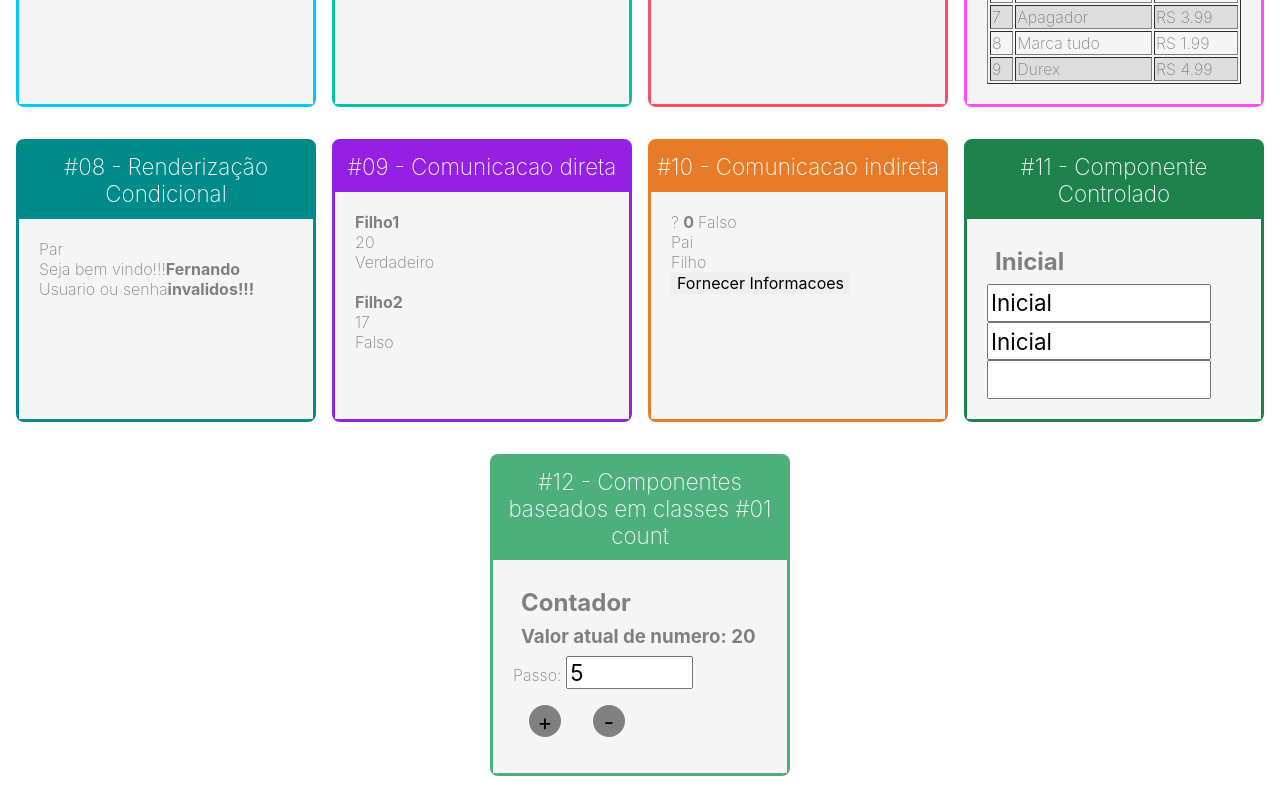
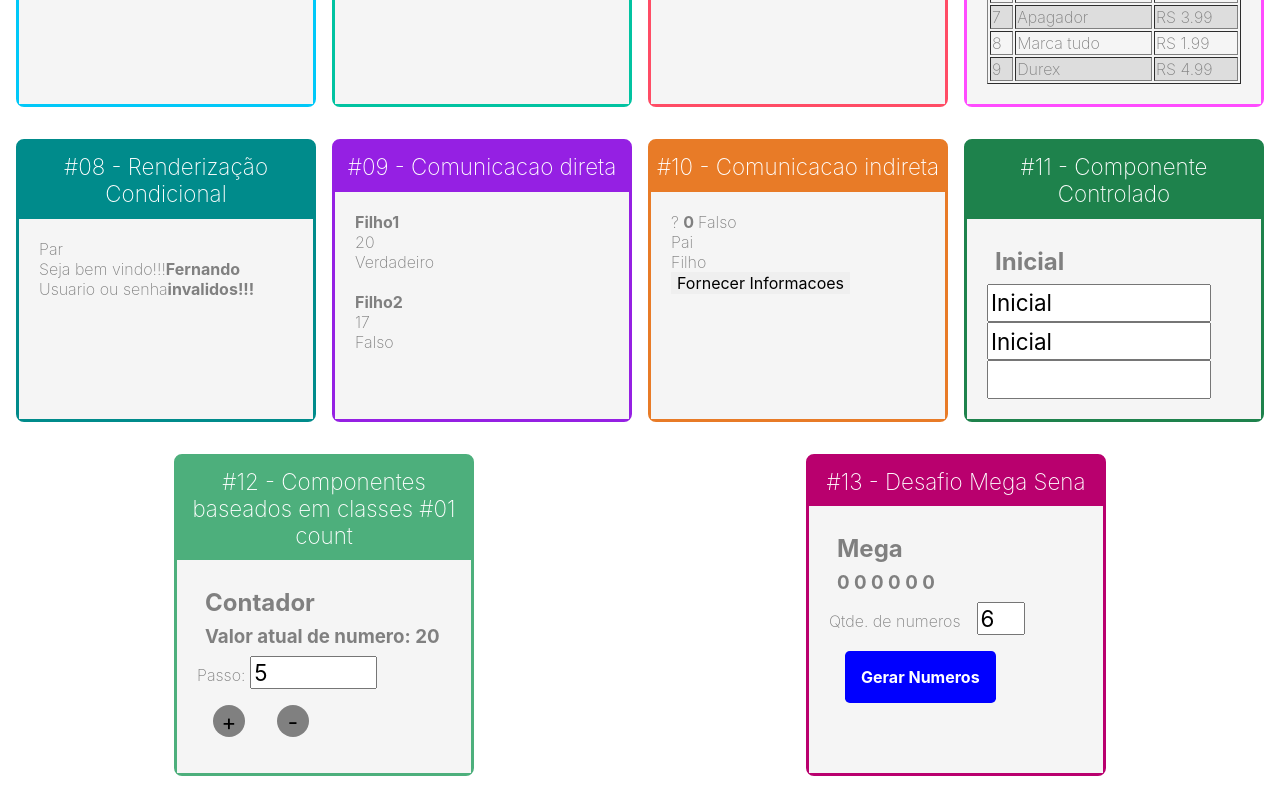
Before and after one commit to mrcomputer2018/primeiro, a React (Create React App) app: page / in a window 1280 px wide. Shown: the part 680-1480 px from the top of the page. Built offline with nearby package versions, Linux system fonts and the light colour scheme.

Commit message:
desafio mega sena

```diff
--- a/src/app.jsx
+++ b/src/app.jsx
@@ -17,6 +17,7 @@ import DiretaPai from "./components/comunicacao/DiretaPai"
 import IndiretaPai from "./components/comunicacao/IndiretaPai"
 import Input from "./components/formulario/Input"
 import Contador from "./components/contador/Contador"
+import Mega from "./components/mega/Mega"
 
 function App(props) {
     return (
@@ -84,6 +85,10 @@ function App(props) {
                 <Card titulo="#12 - Componentes baseados em classes #01 count"  color="#4daf7c">
                     <Contador numeroInicial={20}/>
                 </Card>
+
+                <Card titulo="#13 - Desafio Mega Sena"  color="#b9006e">
+                    <Mega />
+                </Card>
             </div>
         </div>
     )
--- a/src/components/contador/PassoForm.jsx
+++ b/src/components/contador/PassoForm.jsx
@@ -8,7 +8,7 @@ const PassoForm = (props) => {
                 id="passoInput"
                 type="number"
                 value={ props.passo }
-                /** + ppara converter para inteiro */
+                /** + para converter para inteiro */
                 onChange={ evento =>props.setPasso(+evento.target.value) }
             />
         </div>
--- /dev/null
+++ b/src/components/mega/Mega.css
@@ -0,0 +1,14 @@
+.Mega input {
+    font-size: 1.4rem;
+    width: 3rem;
+    margin-left: 1rem;
+}
+
+.Mega button {
+    background-color: blue;
+    color: white;
+    margin: 1rem;
+    padding: 1rem;
+    border-radius: .3rem;
+    font-weight: bold;
+}
--- /dev/null
+++ b/src/components/mega/Mega.jsx
@@ -0,0 +1,40 @@
+import React, { useState} from 'react';
+import "./Mega.css"
+
+const Mega = (props) => {
+    function gerarNumeroNaoContido(min, max, array) {
+        const aleatorio = parseInt(Math.random() * ((max + 1) - min)) + min
+        return array.includes(aleatorio) ?  gerarNumeroNaoContido(min, max, array) : aleatorio
+    }
+
+    function gerarNumeros(qtde) {
+        /** Fill para encher o array coom zeros */
+        const numeros = Array(qtde).fill(0).reduce((nums) => {
+            const novoNumero =  gerarNumeroNaoContido(1, 60, nums)
+            /* console.log([...nums, novoNumero]); */
+            return [...nums, novoNumero]
+        }, []).sort((n1, n2) => n1 - n2)
+
+        return numeros
+    }
+    /* const qtde = props.qtde || 6 */
+    const [qtde, setQtde] = useState(props.qtde || 6)
+    const numerosIniciais = Array(qtde).fill(0)
+    const [numeros, setNumeros] = useState(numerosIniciais)
+
+    return (
+        <div className="Mega">
+            <h2>Mega</h2>
+            <h3>{ numeros.join(" ") }</h3>
+            <div>
+                <label htmlFor="">Qtde. de numeros</label>
+                <input type="number" value={qtde}
+                onChange={(evento) => setQtde(+evento.target.value)}/>
+            </div>
+            <button onClick={ (evento) => setNumeros(gerarNumeros(qtde)) }>
+                Gerar Numeros
+            </button>
+        </div>
+    )
+}
+export default Mega;
```
Also changed, not shown: src/components/mega/geraNumeros.js (added, +20 -0 lines).
